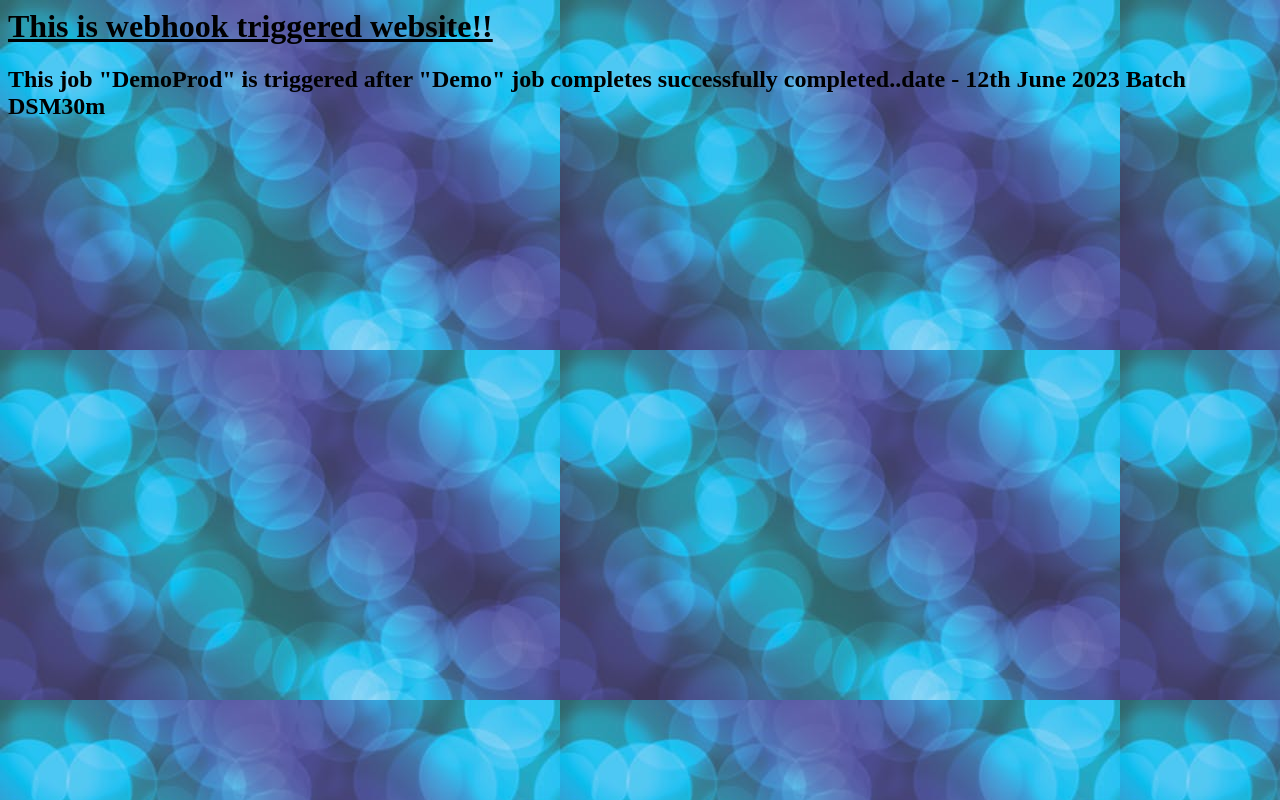
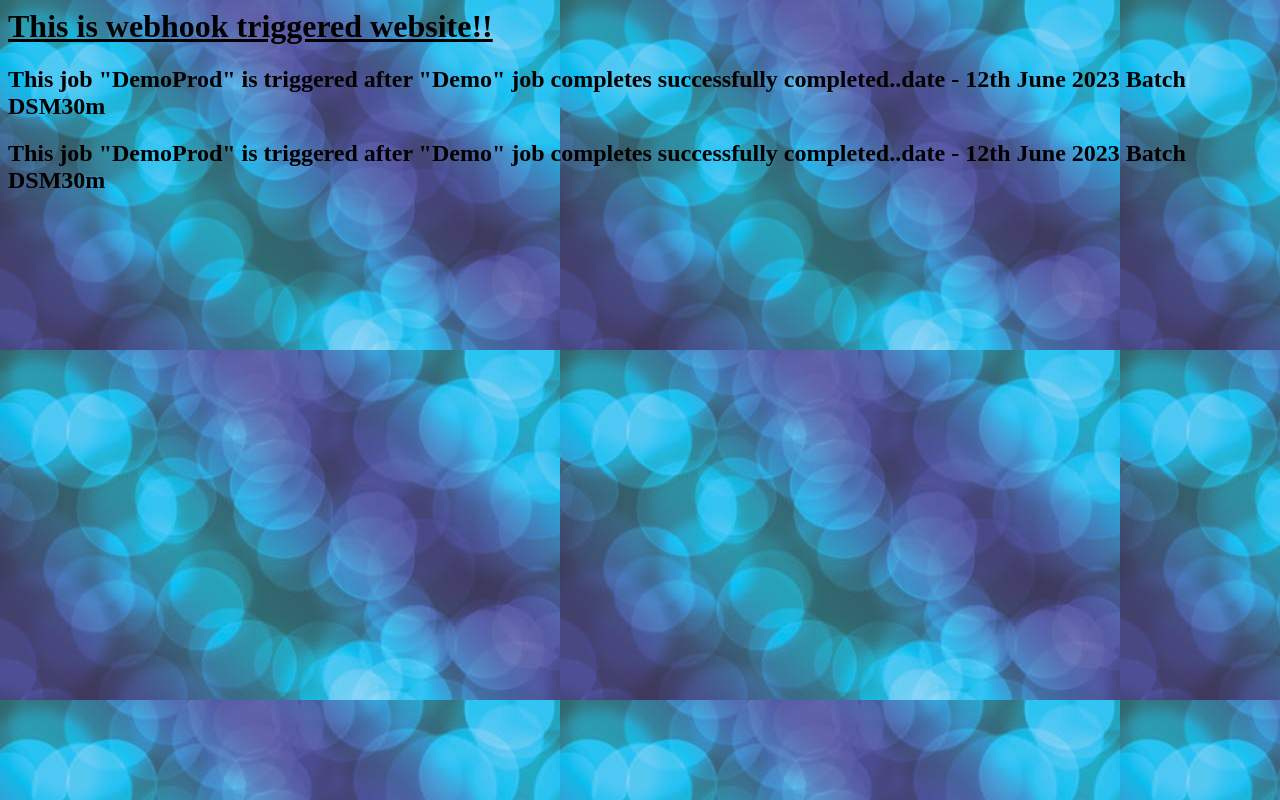
Before and after one commit to MoshicoBusinessCloud/DBdevops, a plain HTML site: page devopsIQ/index.html in a window 1280 px wide. Drawn offline with Linux system fonts and the light colour scheme.

Commit message:
Updated 06/12/23 index.html

```diff
--- a/devopsIQ/index.html
+++ b/devopsIQ/index.html
@@ -3,5 +3,6 @@
 <body background="images/2.jpeg">
   <h1><u>This is webhook triggered website!!</u><h1>
   <h2>This job "DemoProd" is triggered after "Demo" job completes successfully completed..date - 12th June 2023 Batch DSM30m </h2>
+  <h2>This job "DemoProd" is triggered after "Demo" job completes successfully completed..date - 12th June 2023 Batch DSM30m </h2>
 </body>
 </html>
```
